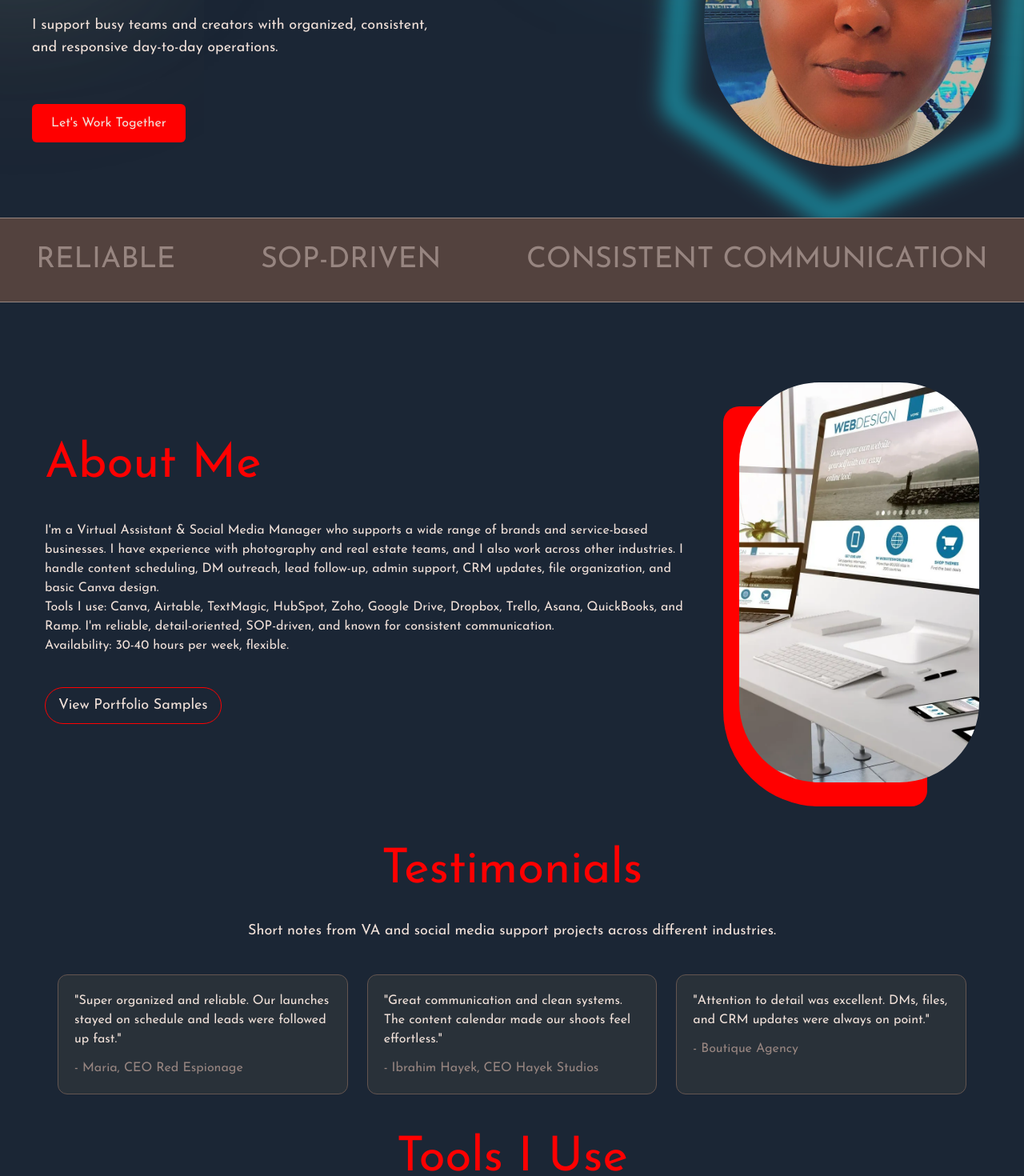
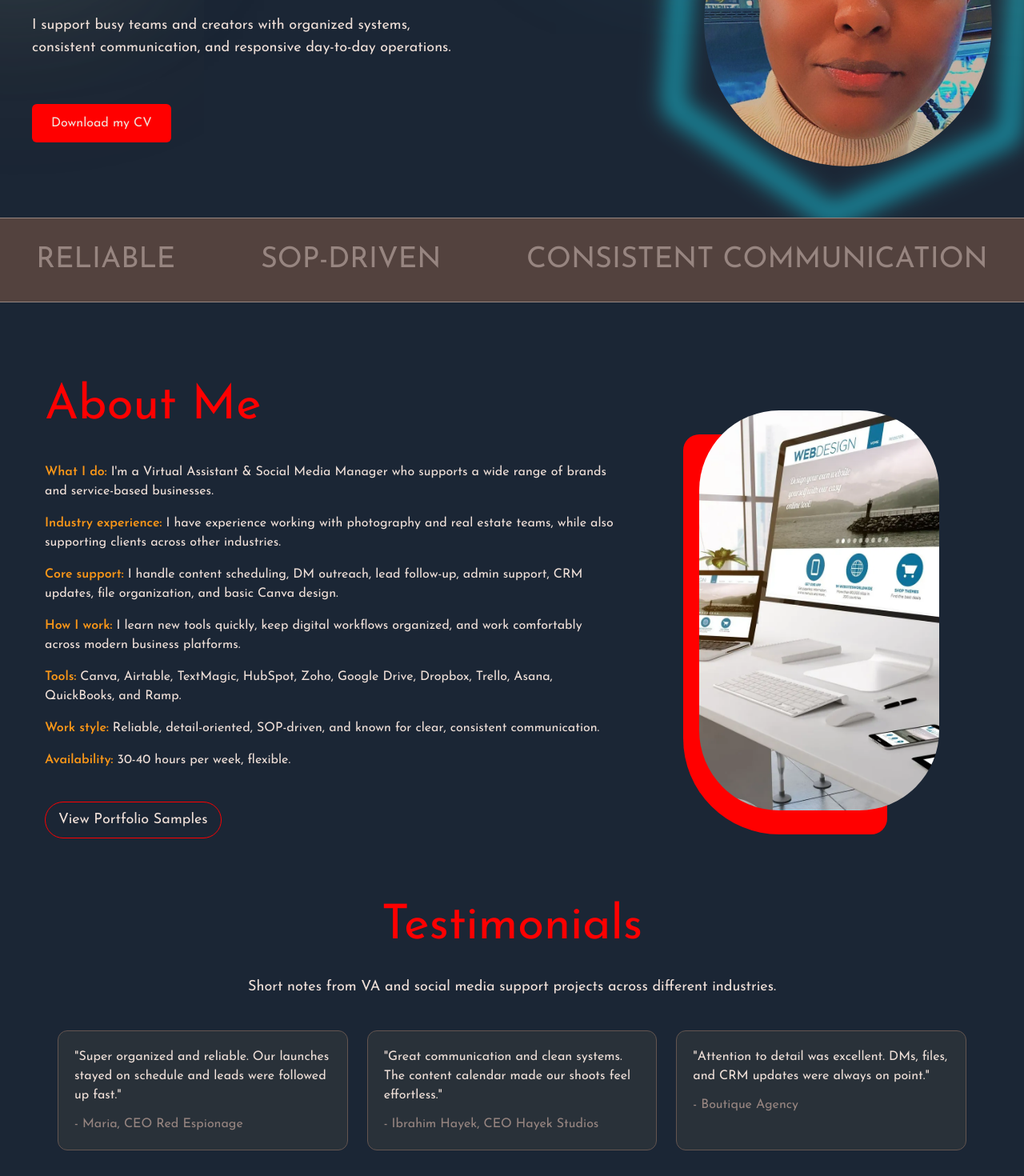
Before and after one commit to Carole27888/my-recent-portfolio, a React (Vite) app: page / in a window 1280 px wide. Shown: the part 280-1750 px from the top of the page at 80% size. Built offline with nearby package versions, Linux system fonts and the light colour scheme.

Commit message:
Added smm

```diff
--- a/src/components/AboutMeSection/AboutMeText.jsx
+++ b/src/components/AboutMeSection/AboutMeText.jsx
@@ -4,17 +4,35 @@ const aboutMeText = () => {
   return (
     <div className="flex flex-col items-center text-center md:items-start md:text-left">
       <h2 className="text-6xl text-red mb-10">About Me</h2>
-      <p className='text-white'>
-        I'm a Virtual Assistant & Social Media Manager who supports a wide range of brands and service-based businesses.
-        I have experience with photography and real estate teams, and I also work across other industries.
-        I handle content scheduling, DM outreach, lead follow-up, admin support, CRM updates, file organization, and basic Canva design.
-        <br />
-        Tools I use: Canva, Airtable, TextMagic, HubSpot, Zoho, Google Drive, Dropbox, Trello, Asana, QuickBooks, and Ramp.
-        I'm reliable, detail-oriented, SOP-driven, and known for consistent communication.
-        <br />
-        Availability: 30-40 hours per week, flexible.
-      </p>
-      <button className="border border-red rounded-full py-2 px-4 text-lg flex gap-2 items-center mt-10 hover:bg-orange transition-all duration-500 cursor-pointer self-center md:self-start text-white">View Portfolio Samples</button>
+      <div className="text-white space-y-4 max-w-[720px]">
+        <p>
+          <span className="text-orange font-semibold">What I do:</span> I'm a Virtual Assistant & Social Media Manager who supports a wide range of brands and service-based businesses.
+        </p>
+        <p>
+          <span className="text-orange font-semibold">Industry experience:</span> I have experience working with photography and real estate teams, while also supporting clients across other industries.
+        </p>
+        <p>
+          <span className="text-orange font-semibold">Core support:</span> I handle content scheduling, DM outreach, lead follow-up, admin support, CRM updates, file organization, and basic Canva design.
+        </p>
+        <p>
+          <span className="text-orange font-semibold">How I work:</span> I learn new tools quickly, keep digital workflows organized, and work comfortably across modern business platforms.
+        </p>
+        <p>
+          <span className="text-orange font-semibold">Tools:</span> Canva, Airtable, TextMagic, HubSpot, Zoho, Google Drive, Dropbox, Trello, Asana, QuickBooks, and Ramp.
+        </p>
+        <p>
+          <span className="text-orange font-semibold">Work style:</span> Reliable, detail-oriented, SOP-driven, and known for clear, consistent communication.
+        </p>
+        <p>
+          <span className="text-orange font-semibold">Availability:</span> 30-40 hours per week, flexible.
+        </p>
+      </div>
+      <a
+        href="#projects"
+        className="border border-red rounded-full py-2 px-4 text-lg flex gap-2 items-center mt-10 hover:bg-orange transition-all duration-500 cursor-pointer self-center md:self-start text-white"
+      >
+        View Portfolio Samples
+      </a>
     </div>
 
   )
--- a/src/components/ExperienceSection/ExperienceText.jsx
+++ b/src/components/ExperienceSection/ExperienceText.jsx
@@ -4,7 +4,9 @@ const ExperienceText = () => {
   return (
     <div className='flex flex-col items-center mt-[100px]'>
         <h2 className='text-6xl text-red mb-10'>Experience & Services</h2>
-
+        <p className='text-lg text-center text-white max-w-[700px]'>
+          Practical support for growing businesses, with a structured and digitally confident approach to content, admin, and client-facing tasks.
+        </p>
     </div>
   )
 }
--- a/src/components/HeroSection/HeroText.jsx
+++ b/src/components/HeroSection/HeroText.jsx
@@ -29,8 +29,8 @@ const HeroText = () => {
         viewport={{ once: false, amount: 0 }}
         className="text-lg mt-4 text-white"
       >
-        I support busy teams and creators with organized, consistent,
-        <br /> and responsive day-to-day operations.
+        I support busy teams and creators with organized systems,
+        <br /> consistent communication, and responsive day-to-day operations.
       </motion.p>
 
       {/* CV Section */}
@@ -42,10 +42,11 @@ const HeroText = () => {
         className="mt-6"
       >
         <a
-          href="#contact"
+          href="/images/mycvsmm%20(3).pdf"
+          download="Carole-Mutemi-CV.pdf"
           className="inline-block mt-4 px-6 py-3 bg-red text-white rounded-md hover:bg-orange-dark transition duration-300"
         >
-          Let's Work Together
+          Download my CV
         </a>
       </motion.div>
     </div>
--- a/src/components/SkillsSection/SkillsText.jsx
+++ b/src/components/SkillsSection/SkillsText.jsx
@@ -3,8 +3,8 @@ import React from 'react'
 const SkillsText = () => {
   return (
     <div className="flex flex-col items-center mt-[50px]">
-        <h2 className="text-6xl text-red mb-10">Tools I Use</h2>
-        <p className="text-lg text-center text-white">I use a focused set of tools to keep content organized, leads tracked, and communication consistent.</p>
+        <h2 className="text-6xl text-red mb-10">Platforms & Tools</h2>
+        <p className="text-lg text-center text-white">I use a focused set of platforms to keep content organized, workflows efficient, leads tracked, and communication consistent.</p>
     </div>
   )
 }
```
Also changed, not shown: 1 other file (tests, documents, lock files or other folders).
